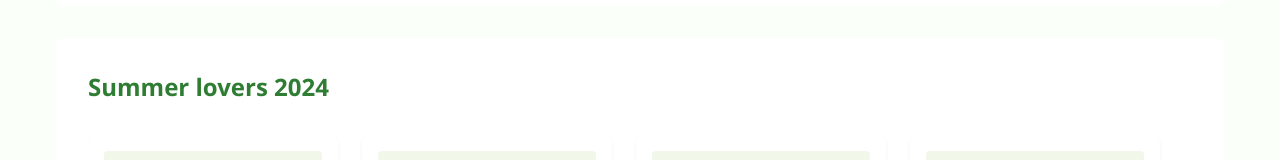
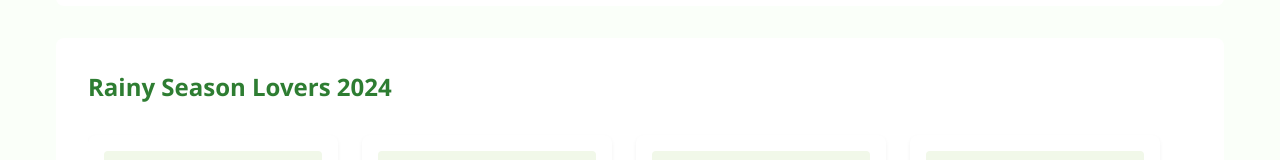
Before and after one commit to lehuuha562/Ha-project-for-intel-system-subject, a plain HTML site: page index.html in a window 1280 px wide. Shown: the part 798-958 px from the top of the page. Drawn offline with Linux system fonts and the light colour scheme.

Commit message:
Update index.html

```diff
--- a/index.html
+++ b/index.html
@@ -309,7 +309,7 @@
 
         <section class="seasonal-section">
             <div class="section-header">
-                <h2>Summer lovers 2024</h2>
+                <h2>Rainy Season Lovers 2024</h2>
             </div>
             <div class="scrollable-products">
                 <div class="product-card">
```
